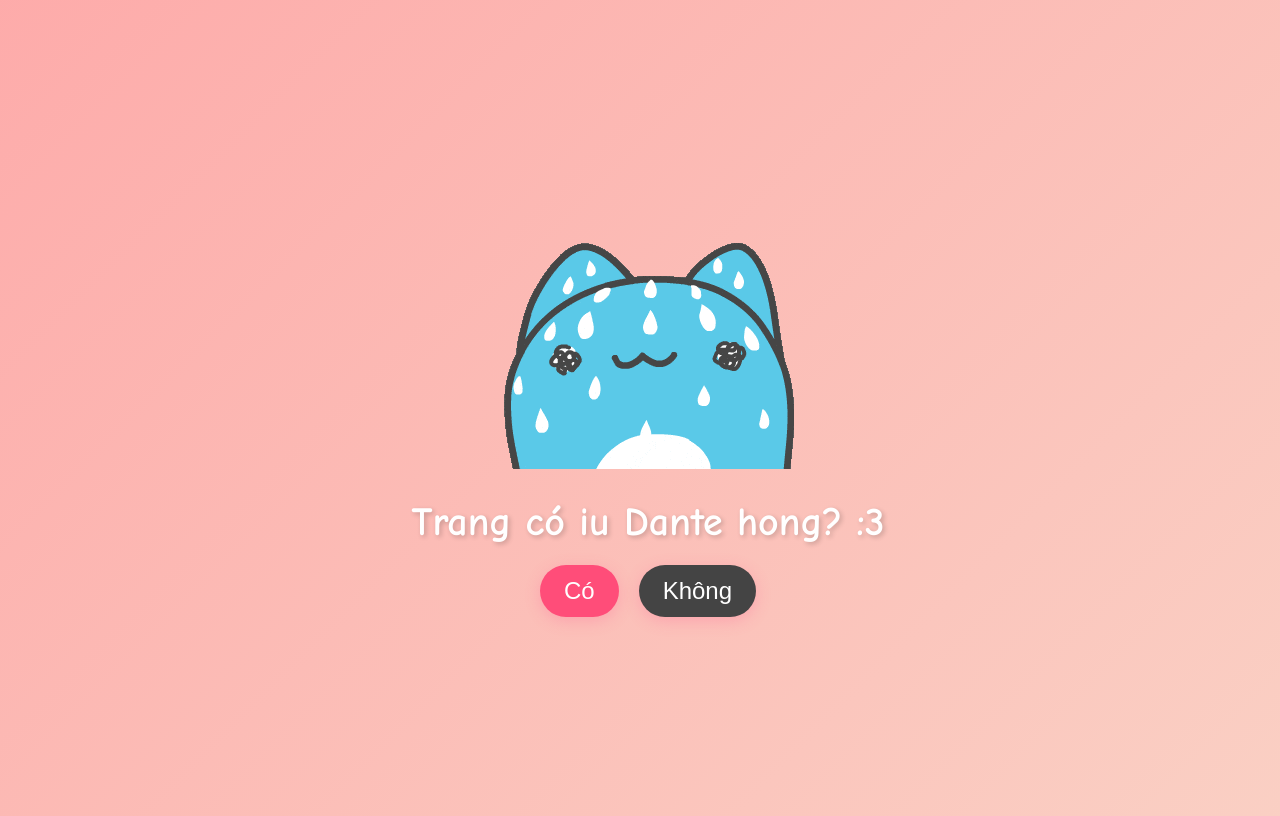
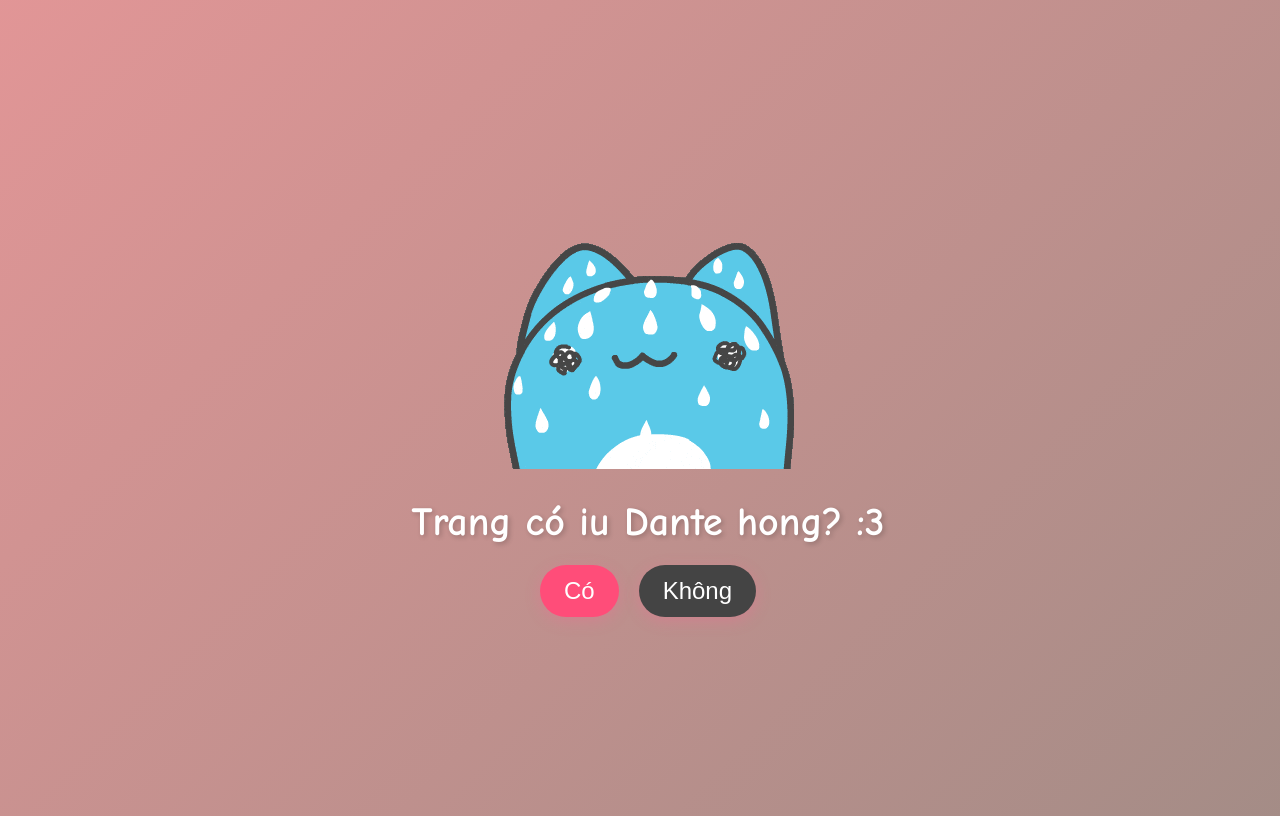
Before and after one commit to catfishyoung/Web-For-Couple, a plain HTML site: page index.html in a window 1280 px wide. Drawn offline with Linux system fonts and the light colour scheme.

Commit message:
Update index.html

```diff
--- a/index.html
+++ b/index.html
@@ -18,7 +18,7 @@
             flex-direction: column;
             justify-content: center;
             align-items: center;
-            background: linear-gradient(135deg, #ff9a9e, #fad0c4, #ffdde1);
+            background: linear-gradient(135deg, #ff9a9e, #a38c86, #a18f91);
             background-size: 300% 300%;
             animation: bgAnimation 6s ease infinite;
             font-family: 'Comic Sans MS', cursive, sans-serif;
```
